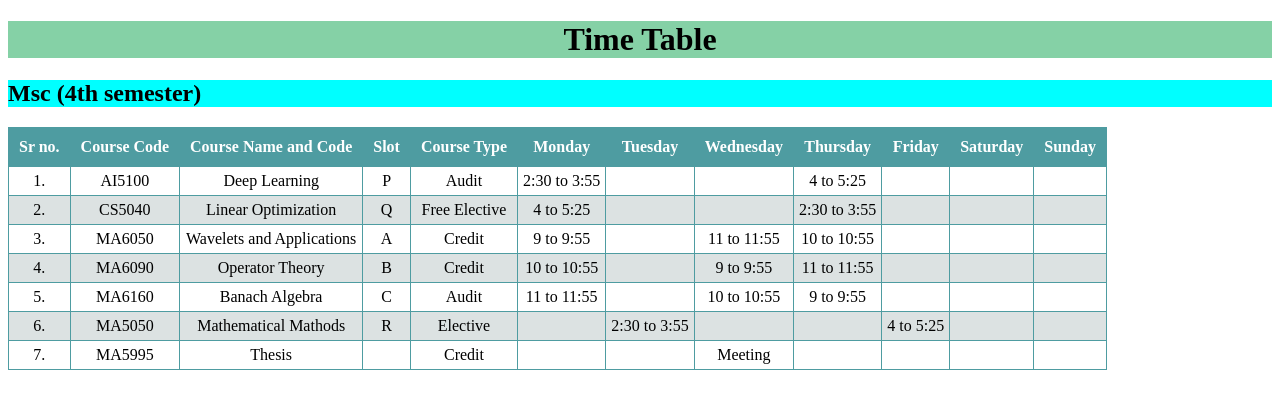
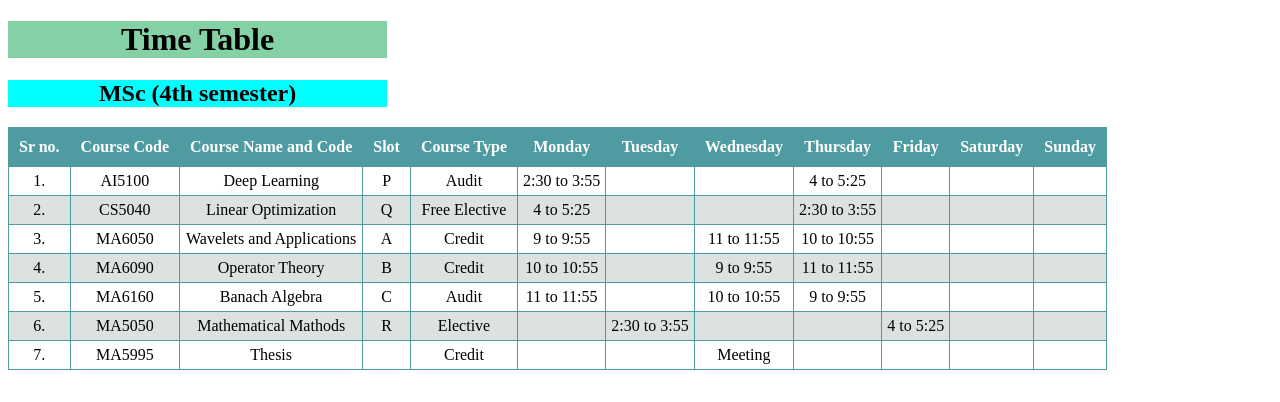
Before and after one commit to Gaurav1247/timetable, a plain HTML site: page index.html in a window 1280 px wide. Drawn offline with Linux system fonts and the light colour scheme.

Commit message:
some small things

```diff
--- a/index.html
+++ b/index.html
@@ -7,7 +7,7 @@
     </head>
     <body>
         <h1>Time Table</h1>
-        <h2>Msc (4th semester)</h2>
+        <h2>MSc (4th semester)</h2>
         <table>
             <thead>
                 <th>Sr no.</th>
--- a/time-table.css
+++ b/time-table.css
@@ -1,9 +1,12 @@
 h1 {
     background-color: rgb(133, 209, 166);
     text-align: center;
+    width: 30%;
 }
 h2 {
     background-color: aqua;
+    width: 30%;
+    text-align: center;
 }
 table {
     border-spacing: 0;
```
